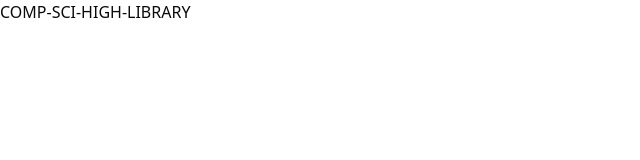
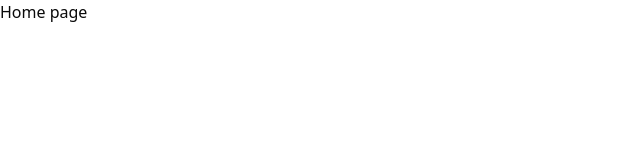
Before and after one commit to Kyptdin/Comp-Sci-High-Library-Management-IP, a React (Vite) app in the folder app/: page / in a window 1280 px wide. Shown: the top 160 px of the page, without its empty margins (0-640 px from the left). Built offline with nearby package versions, Linux system fonts and the light colour scheme.

Commit message:
Added the setup for react router

```diff
--- a/app/src/main.tsx
+++ b/app/src/main.tsx
@@ -1,10 +1,18 @@
-import React from 'react'
-import ReactDOM from 'react-dom/client'
-import App from './App.tsx'
-import './index.css'
+import React from "react";
+import ReactDOM from "react-dom/client";
+import "./index.css";
+import { createBrowserRouter, RouterProvider } from "react-router-dom";
+import { HomePage } from "./pages/HomePage.tsx";
 
-ReactDOM.createRoot(document.getElementById('root')!).render(
+const router = createBrowserRouter([
+  {
+    path: "/",
+    element: <HomePage />,
+  },
+]);
+
+ReactDOM.createRoot(document.getElementById("root")!).render(
   <React.StrictMode>
-    <App />
-  </React.StrictMode>,
-)
+    <RouterProvider router={router} />
+  </React.StrictMode>
+);
--- /dev/null
+++ b/app/src/pages/HomePage.tsx
@@ -0,0 +1,3 @@
+export const HomePage = () => {
+  return <div>Home page</div>;
+};
```
Also changed, not shown: app/src/pages/test2.tsx (deleted).
